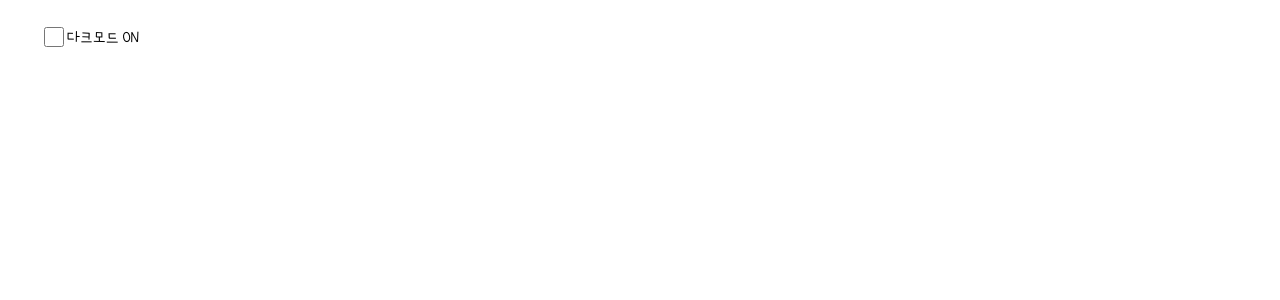
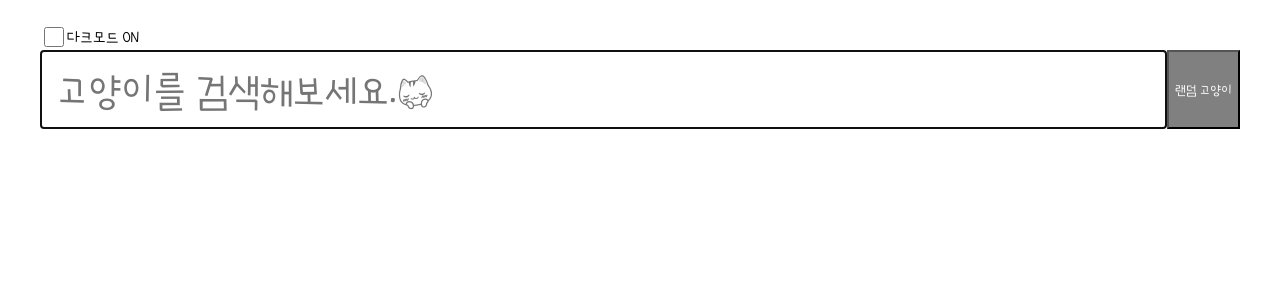
Before and after one commit to syoung125/fe-assignment-practice, a React app in the folder cat-search-react/: page / in a window 1280 px wide. Shown: the top 300 px of the page. Built offline with nearby package versions, Linux system fonts and the light colour scheme.

Commit message:
feat: :sparkles: add SearchInput

```diff
--- a/cat-search-react/src/App.jsx
+++ b/cat-search-react/src/App.jsx
@@ -1,21 +1,60 @@
-import { useEffect } from "react";
+import { useEffect, useState } from "react";
+
+import ThemeSwitcher from "./components/ThemeSwitcher";
+import SearchInput from "./components/SearchInput";
 
 import { getColorTheme } from "./utils/theme";
+import LocalStorage from "./utils/localStorage";
+import SessionStorage from "./utils/sessionStorage";
 
-import ThemeSwitcher from "./components/ThemeSwitcher";
+import CatService from "./service/api/cat";
 
 import "./style.css";
 
 function App() {
+  const [loading, setLoading] = useState(false);
+  const [data, setData] = useState([]);
+
   useEffect(() => {
     window.addEventListener("load", () => {
       document.documentElement.setAttribute("color-theme", getColorTheme());
     });
   }, []);
 
+  const onSearch = async (keyword) => {
+    LocalStorage.addRecentKeyword(keyword);
+    setLoading(true);
+    try {
+      const res = await CatService.catList(keyword);
+      setData(res.data);
+      SessionStorage.setLastResult(res.data);
+    } catch (error) {
+      alert(`에러가 발생했습니다. ${error}`);
+    } finally {
+      setLoading(false);
+    }
+  };
+
+  const onRandom = async () => {
+    setLoading(true);
+    try {
+      const res = await CatService.randomCatLIst();
+      setData(res.data);
+      SessionStorage.setLastResult(res.data);
+    } catch (error) {
+      alert(`에러가 발생했습니다. ${error}`);
+    } finally {
+      setLoading(false);
+    }
+  };
+
   return (
     <div id="App">
       <ThemeSwitcher defaultChecked={getColorTheme() === "dark"} />
+      <div className="SearchInputWrapper">
+        <SearchInput onSearch={onSearch} />
+        <button onClick={onRandom}>랜덤 고양이</button>
+      </div>
     </div>
   );
 }
--- /dev/null
+++ b/cat-search-react/src/components/SearchInput.jsx
@@ -0,0 +1,23 @@
+function SearchInput({ onSearch }) {
+  const onKeyUp = (e) => {
+    if (e.key === "Enter") {
+      onSearch(e.target.value);
+    }
+  };
+
+  const onFocus = (e) => {
+    e.target.value = "";
+  };
+
+  return (
+    <input
+      className="searchInput"
+      placeholder="고양이를 검색해보세요.|"
+      autoFocus
+      onKeyUp={onKeyUp}
+      onFocus={onFocus}
+    />
+  );
+}
+
+export default SearchInput;
```
